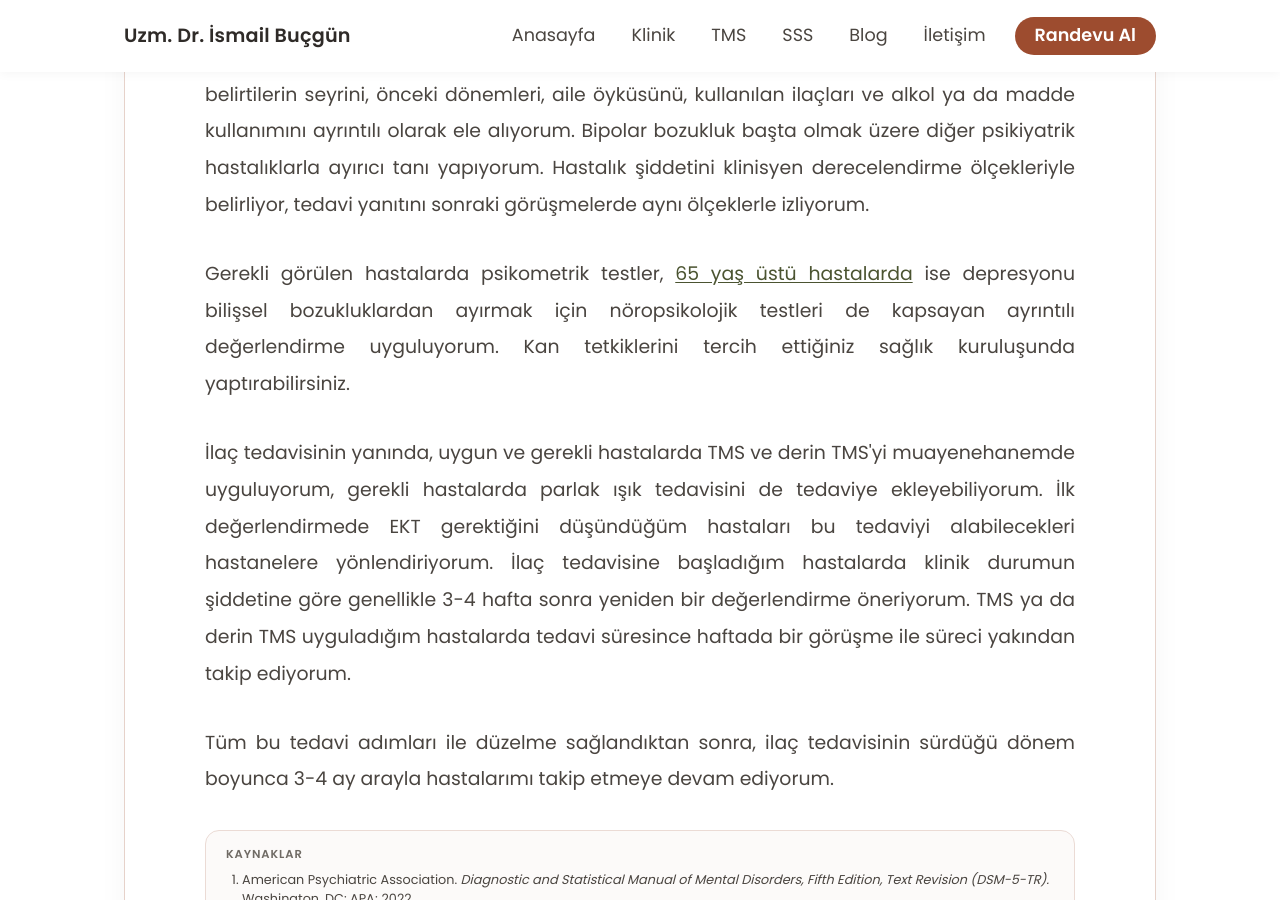
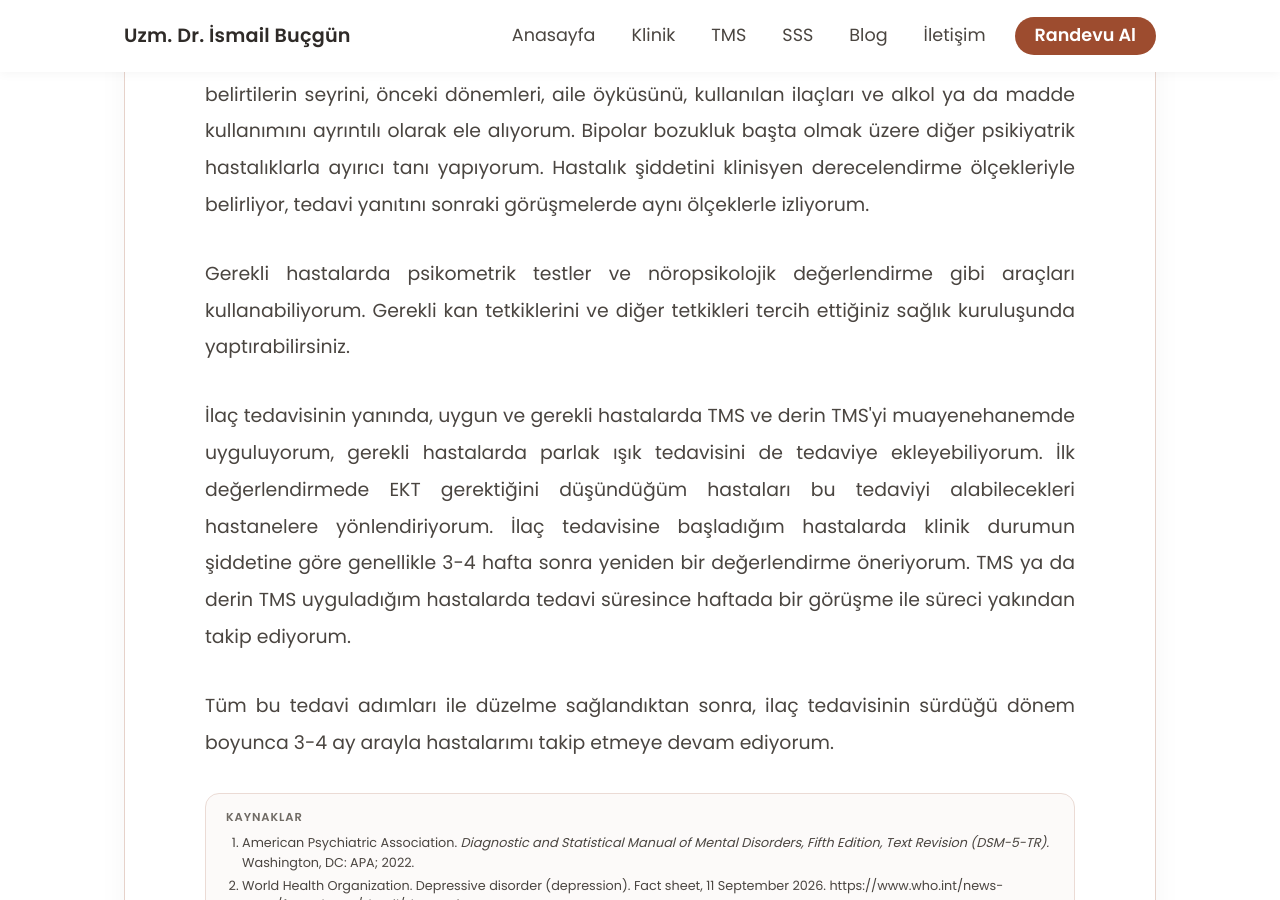
Before and after one commit to ibucgun/ibucgun.github.io, a Jekyll site: the page built from depresyon.html, in a window 1280 px wide and 900 px high, scrolled down 4733 px. Built offline with Jekyll 4.4.1, drawn with Linux system fonts in a browser that asks for light colours.

Commit message:
Update depresyon.html

```diff
--- a/depresyon.html
+++ b/depresyon.html
@@ -128,7 +128,7 @@ Adana Çukurova'daki muayenehanemde depresyon düşünülen hastalarda ilk muaye
 </p>
 
 <p>
-Gerekli görülen hastalarda psikometrik testler, <a href="/yaslilik-psikiyatrisi">65 yaş üstü hastalarda</a> ise depresyonu bilişsel bozukluklardan ayırmak için nöropsikolojik testleri de kapsayan ayrıntılı değerlendirme uyguluyorum. Kan tetkiklerini tercih ettiğiniz sağlık kuruluşunda yaptırabilirsiniz.
+Gerekli hastalarda psikometrik testler ve nöropsikolojik değerlendirme gibi araçları kullanabiliyorum. Gerekli kan tetkiklerini ve diğer tetkikleri tercih ettiğiniz sağlık kuruluşunda yaptırabilirsiniz.
 </p>
 
 <p>
```
